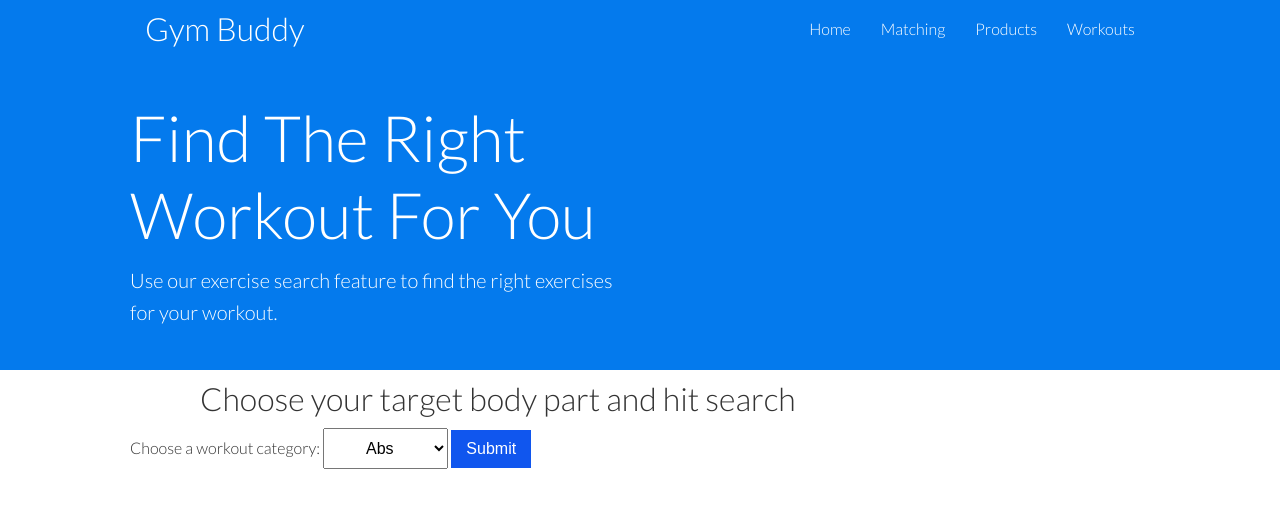
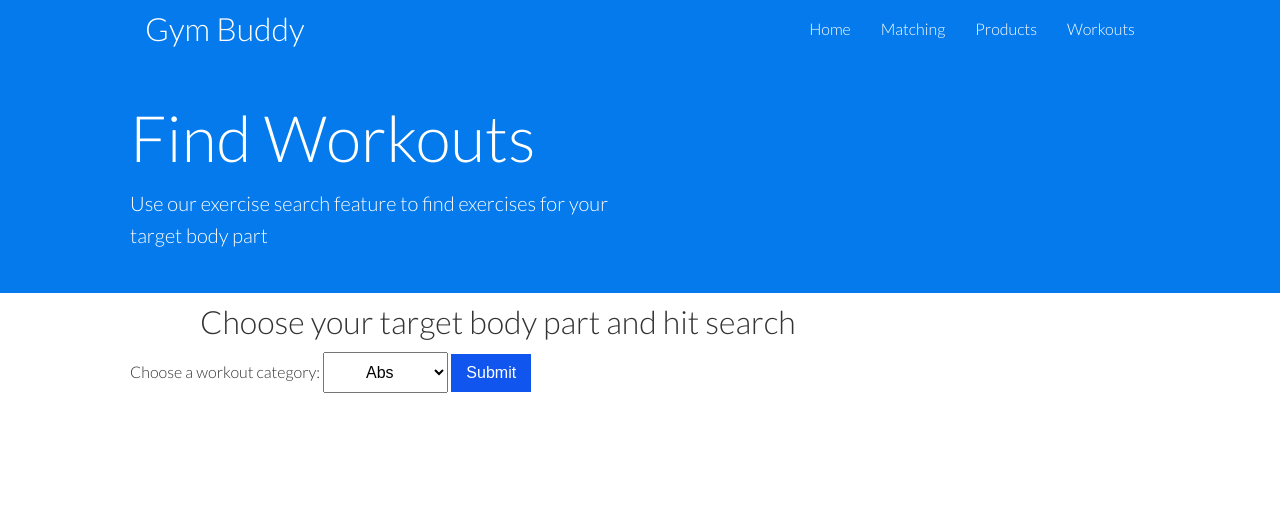
Before and after one commit to hamza4259/comp20finalproj, a website: page public/workout.html in a window 1280 px wide. Drawn offline with nearby package versions, Linux system fonts and the light colour scheme.

Commit message:
Update workout.html

```diff
--- a/public/workout.html
+++ b/public/workout.html
@@ -36,10 +36,10 @@
     <section class="features-head bg-primary py-3">
         <div class="container grid">
             <div>
-                <h1 class="xl">Find The Right Workout For You</h1>
+                <h1 class="xl">Find Workouts</h1>
                 <p class="lead">
-                    Use our exercise search feature to find the right
-                    exercises for your workout.
+                    Use our exercise search feature to find exercises for your
+                    target body part
                 </p>
             </div>
         </div>
```
